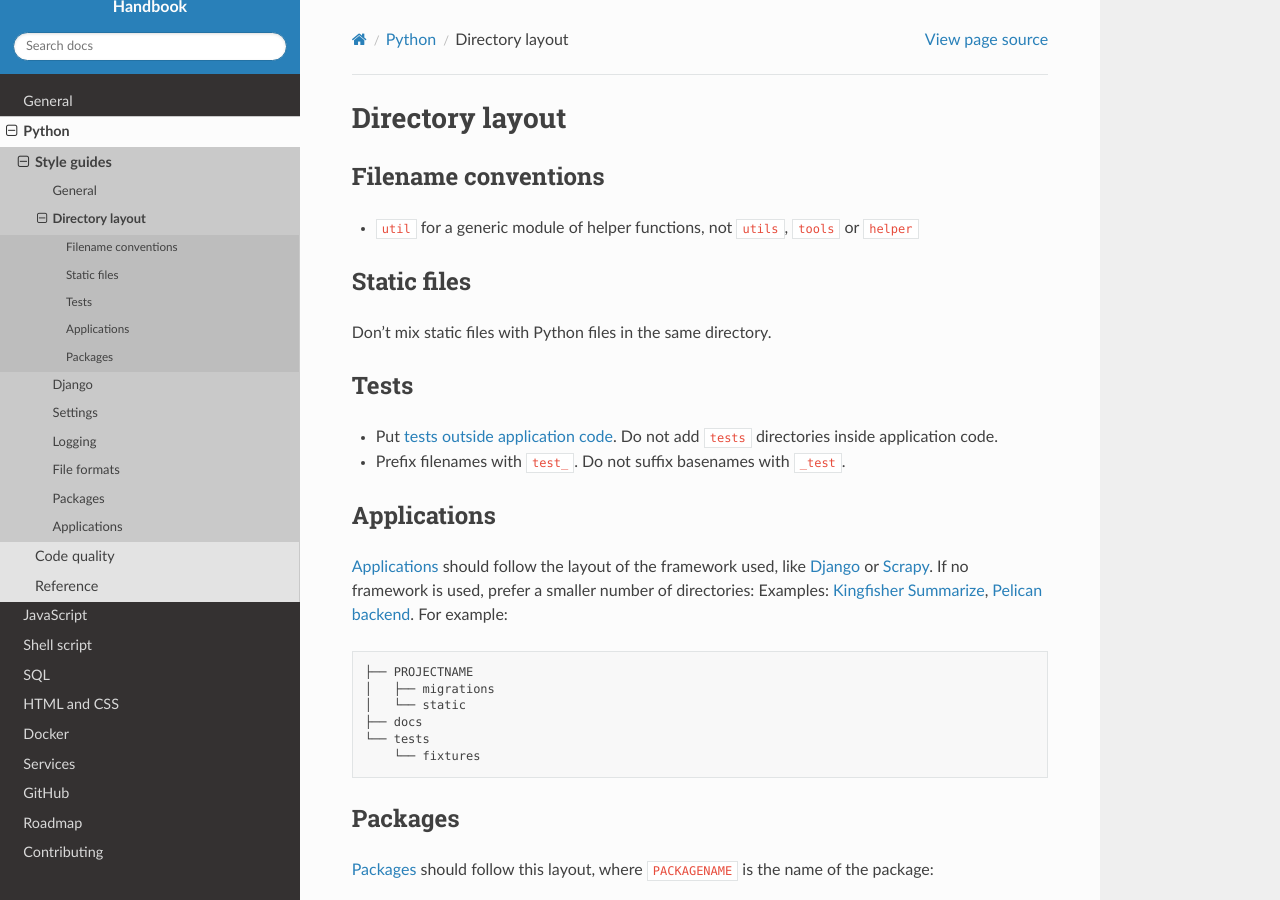
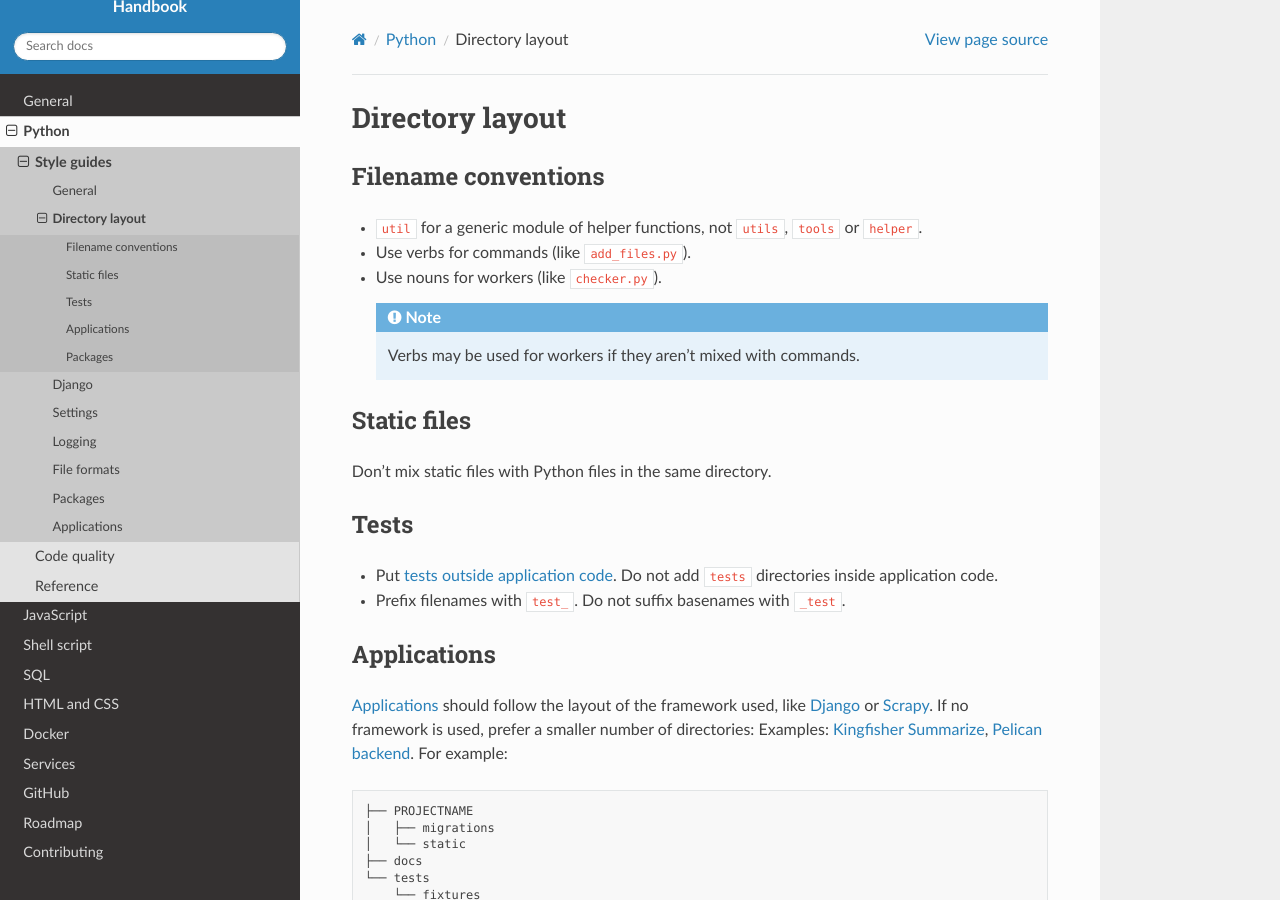
Before and after one commit to open-contracting/software-development-handbook, a Sphinx documentation site: the page built from docs/python/layout.rst, in a window 1280 px wide and 900 px high. Built offline with Sphinx 7.4.7 and the Read the Docs theme 2.0.0, drawn with Linux system fonts in a browser that asks for light colours.

Commit message:
python/layout: Add preference for commands and workers

```diff
--- a/docs/python/layout.rst
+++ b/docs/python/layout.rst
@@ -4,7 +4,13 @@ Directory layout
 Filename conventions
 --------------------
 
--  ``util`` for a generic module of helper functions, not ``utils``, ``tools`` or ``helper``
+-  ``util`` for a generic module of helper functions, not ``utils``, ``tools`` or ``helper``.
+-  Use verbs for commands (like ``add_files.py``).
+-  Use nouns for workers (like ``checker.py``).
+
+   .. note::
+
+      Verbs may be used for workers if they aren't mixed with commands.
 
 Static files
 ------------
```
